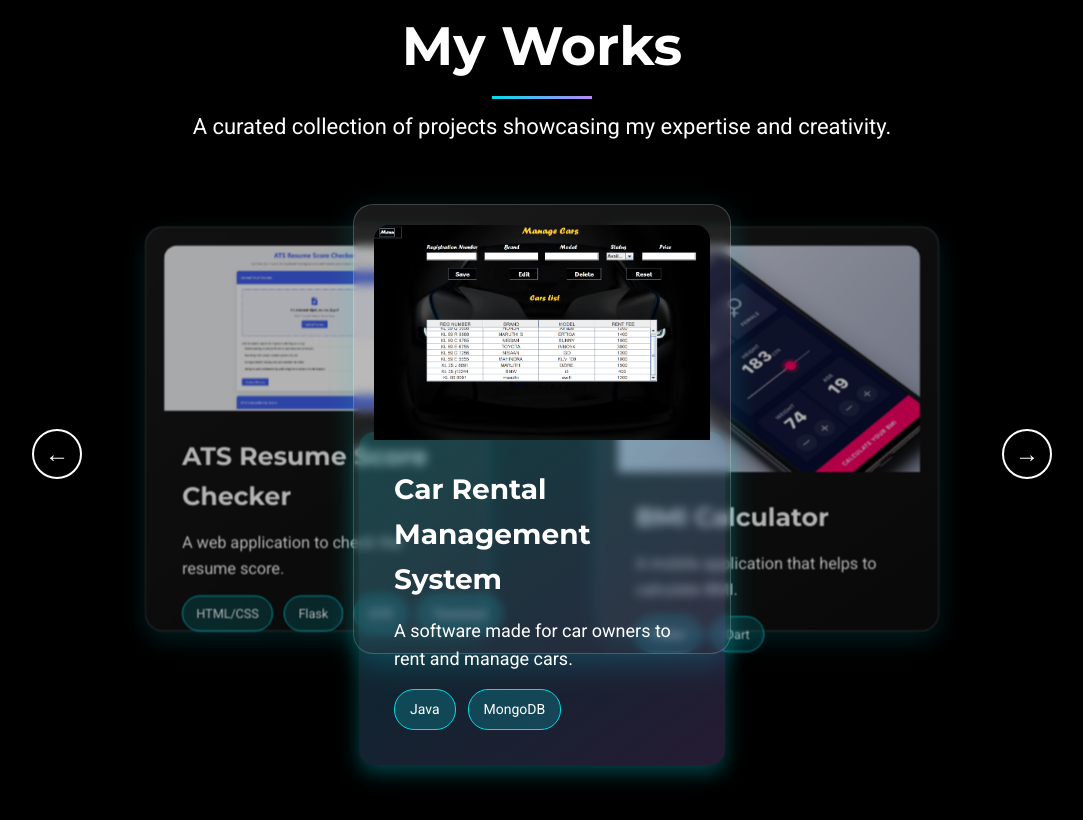
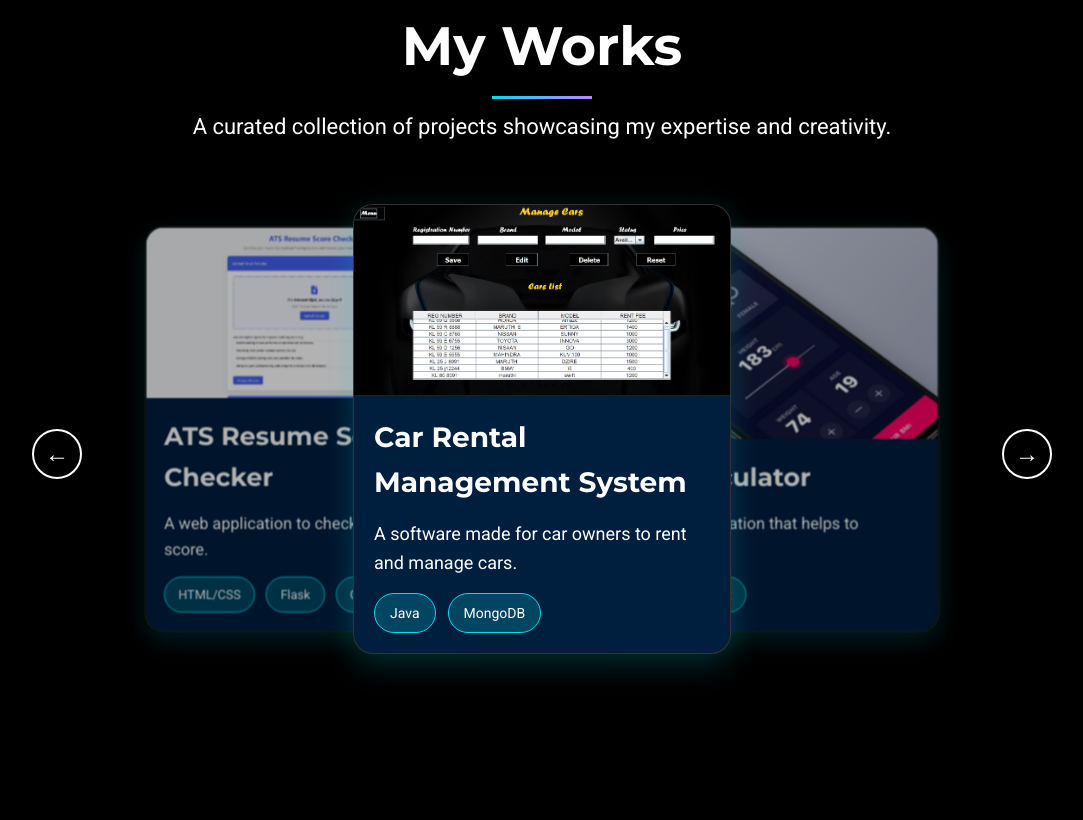
Before and after one commit to Sijosaju/Portfolio, a plain HTML site: page index.html in a window 1280 px wide. Shown: the part 4583-5403 px from the top of the page, without its empty margins (98-1181 px from the left). Drawn offline with Linux system fonts and the light colour scheme.

Commit message:
color change

```diff
--- a/style.css
+++ b/style.css
@@ -1048,9 +1048,12 @@ h2:hover::after {
 
 .work-card {
   flex: 0 0 35%;
-    padding: 20px;
+  height: 450px;                  /* ✅ Fixed height */
+  display: flex;
+  flex-direction: column;
+  justify-content: space-between;
+  padding: 0;
   border-radius: 20px;
-    background: linear-gradient(145deg, rgba(255, 255, 255, 0.1), rgba(255, 255, 255, 0.05));
   position: absolute;
   top: 0;
   opacity: 0;
@@ -1058,16 +1061,18 @@ h2:hover::after {
   transition: transform 0.7s ease, opacity 0.7s ease, z-index 0s;
   z-index: 1;
   width: 35%;
-    height: 450px;
-    box-shadow: 0 10px 30px rgba(0, 221, 235, 0.2);
+  overflow: hidden;
+  background: linear-gradient(145deg, rgba(0, 0, 0, 0.7), rgba(0, 0, 0, 0.6)); /* ✅ Less see-through */
   backdrop-filter: blur(5px);
   border: 1px solid rgba(255, 255, 255, 0.2);
+  box-shadow: 0 10px 30px rgba(0, 221, 235, 0.2);
 }
 
 .work-card.center {
   opacity: 1;
   transform: translateX(0) scale(1);
   z-index: 3;
+  background: #000000;  /* ✅ Solid for readability */
 }
 
 .work-card.left {
@@ -1093,17 +1098,21 @@ h2:hover::after {
 }
 
 
-.work-thumbnail img {
+.work-thumbnail {
+  width: 100%;
+  height: 250px;
+  overflow: hidden;
+  border-radius: 20px 20px 0 0;
+  position: relative;
+}
+
+
+.work-thumbnail img,
+.bmi-thumbnail {
   width: 100%;
   height: 100%;
   object-fit: cover;
-  border-radius: 15px 15px 0 0;
-}
-.bmi-thumbnail {
-  width: 100%;
-  height: 250px;
-  object-fit: cover;     /* ✅ Crops the bottom */
-  object-position: top;  /* ✅ Shows the top part */
+  object-position: top;
   display: block;
   border-radius: 15px 15px 0 0;
 }
@@ -1129,9 +1138,16 @@ h2:hover::after {
 }
 
 .work-details {
+  flex: 1;
+  background: #001f3f; /* A deeper custom navy */
+/* ✅ Ensure solid readable bottom */
   padding: 20px;
   text-align: left;
   color: #FFFFFF;
+  border-radius: 0 0 20px 20px;
+  display: flex;
+  flex-direction: column;
+  justify-content: space-between;
 }
 
 .work-details h3 {
```
Also changed, not shown: index.html (+1 -0 lines). Lines whose indentation alone changed are shown as unchanged.
